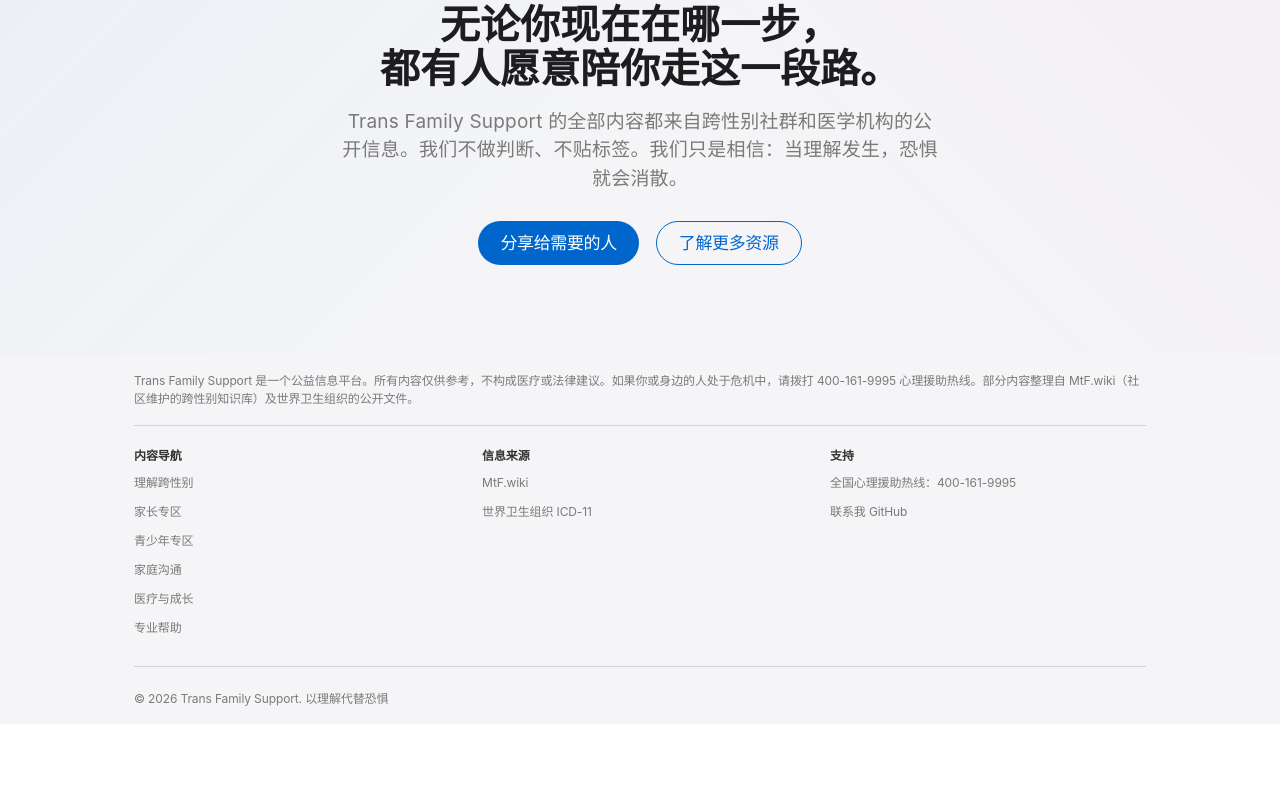
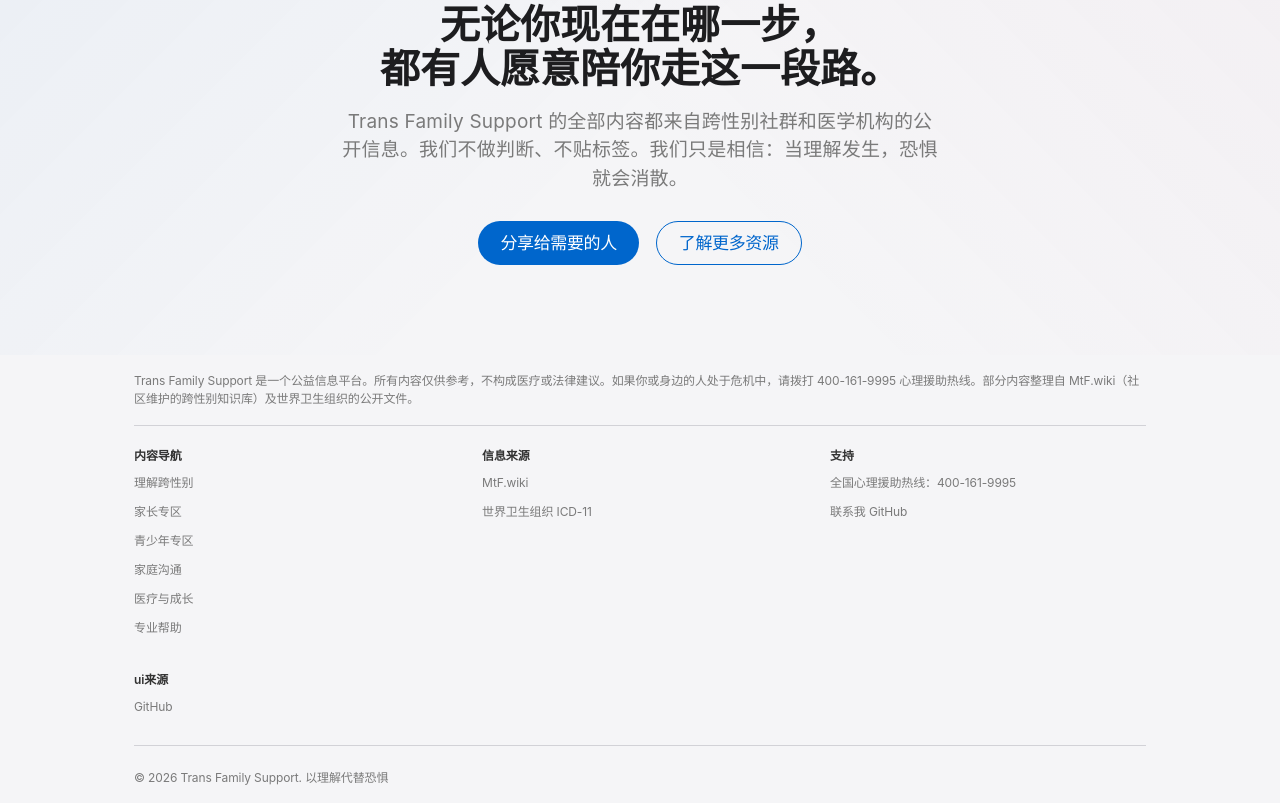
Before and after one commit to LiuNian-ln/trans-family-support, a plain HTML site: page index.html in a window 1280 px wide. Shown: the part 8571-9374 px from the top of the page. Before the commit the page ends 9295 px from the top, so only its background shows below. Drawn offline with Linux system fonts and the light colour scheme.

Commit message:
Add files via upload

```diff
--- a/index.html
+++ b/index.html
@@ -457,6 +457,10 @@
           <a href="tel:400-161-9995">全国心理援助热线：400-161-9995</a>
           <a href="https://github.com/LiuNian-ln" target="_blank">联系我 GitHub</a>
         </div>
+        <div class="footer__col">
+          <h4>ui来源</h4>
+          <a href="https://github.com/VoltAgent/awesome-design-md" target="_blank">GitHub</a>
+        </div>
       </div>
       <div class="footer__bottom">
         <p>© 2026 Trans Family Support. 以理解代替恐惧</p>
```
